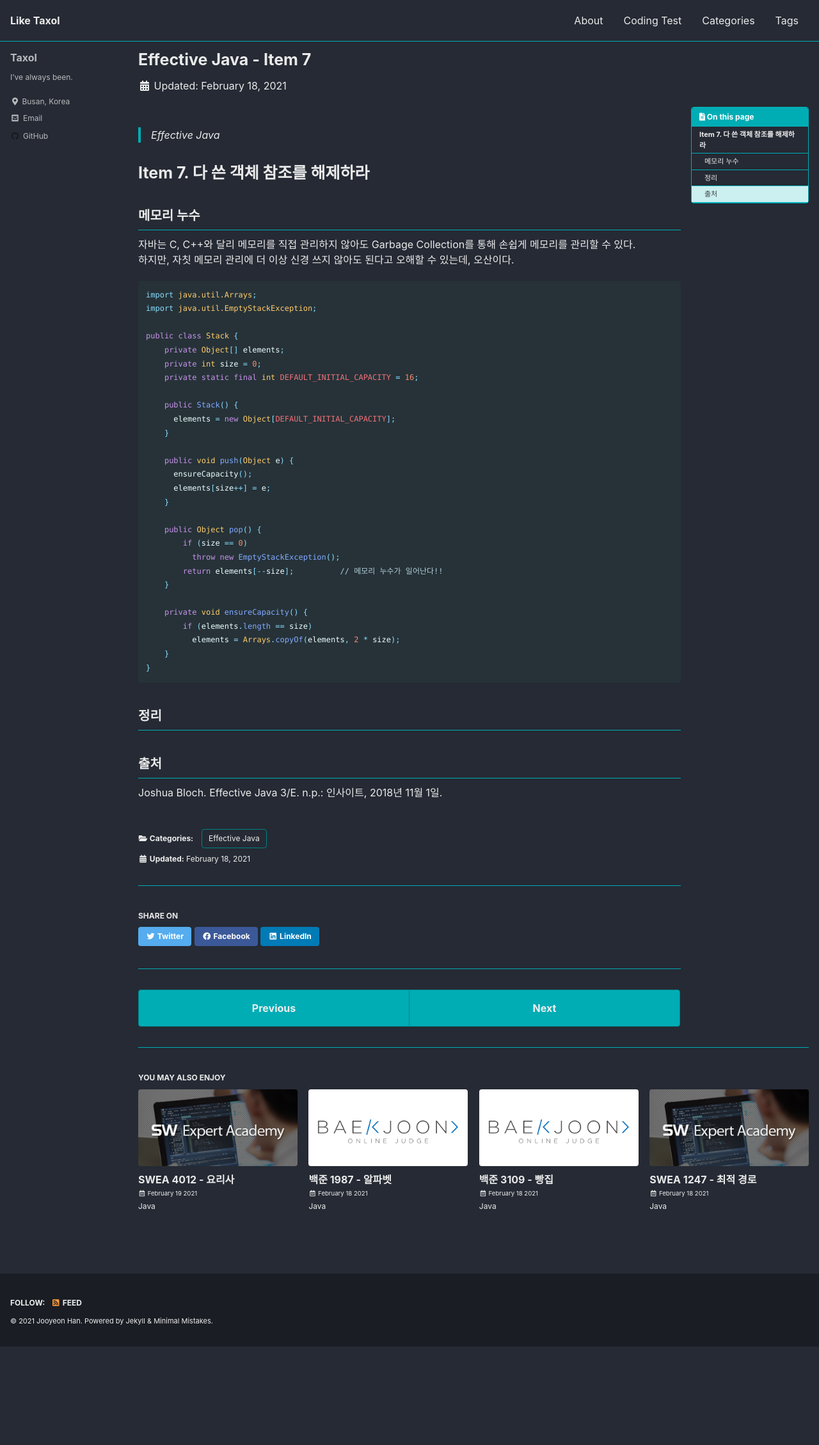
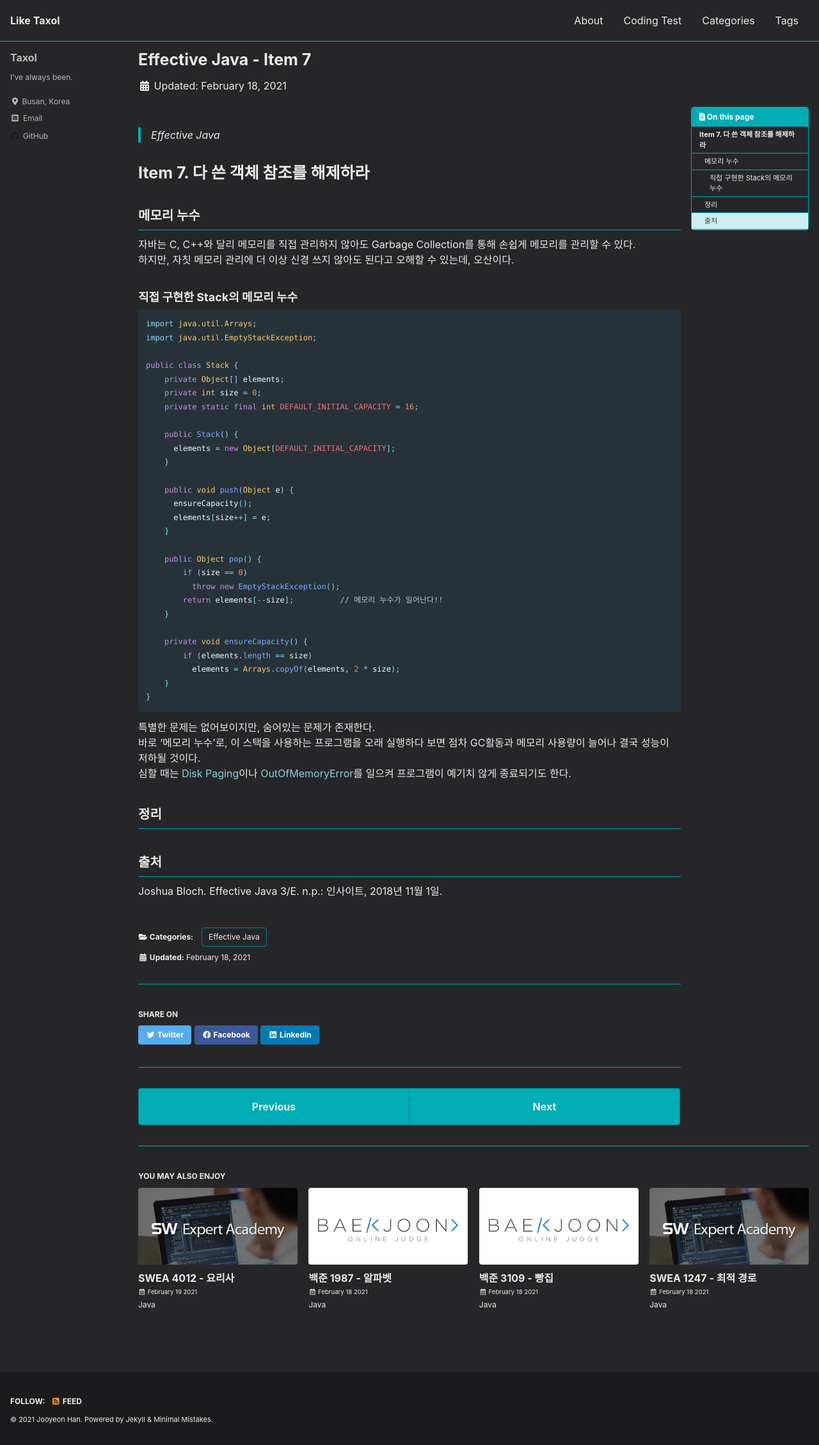
Before and after one commit to taxol1203/taxol1203.github.io, a Jekyll site: the page built from _posts/2021-02-18-EJ-Item7.md, in a window 1280 px wide. Shown: the whole page at 64% size. Built offline with Jekyll 4.4.1, drawn with Linux system fonts in a browser that asks for light colours; cached includes are drawn as plain includes; before the commit the page ends 2105 px from its top, so only the background shows below that.

Commit message:
change background color

````diff
--- a/_posts/2021-02-18-EJ-Item7.md
+++ b/_posts/2021-02-18-EJ-Item7.md
@@ -17,6 +17,7 @@
 ## 메모리 누수
 자바는 C, C++와 달리 메모리를 직접 관리하지 않아도 Garbage Collection를 통해 손쉽게 메모리를 관리할 수 있다.
 하지만, 자칫 메모리 관리에 더 이상 신경 쓰지 않아도 된다고 오해할 수 있는데, 오산이다.
+### 직접 구현한 Stack의 메모리 누수
 ```java
 import java.util.Arrays;
 import java.util.EmptyStackException;
@@ -47,6 +48,11 @@
     }
 }
 ```
+특별한 문제는 없어보이지만, 숨어있는 문제가 존재한다.
+바로 '메모리 누수'로, 이 스택을 사용하는 프로그램을 오래 실행하다 보면 점차 GC활동과 메모리 사용량이 늘어나 결국 성능이 저하될 것이다.
+심할 때는 [Disk Paging](http://www.terms.co.kr/paging.htm)이나 [OutOfMemoryError](https://sejoung.github.io/2019/03/2019-03-20-Understand_the_OutOfMemoryError_Exception/#%EA%B0%9D%EC%B2%B4-%EB%B3%B4%EB%A5%98-%EC%A4%91-Finalization-%EB%AA%A8%EB%8B%88%ED%84%B0%EB%A7%81)를 일으켜 프로그램이 예기치 않게 종료되기도 한다.
+
+
 
 
 ## 정리
--- a/_sass/minimal-mistakes/skins/_dark.scss
+++ b/_sass/minimal-mistakes/skins/_dark.scss
@@ -3,7 +3,7 @@
    ========================================================================== */
 
 /* Colors */
-$background-color: #252a34 !default;
+$background-color: #262629 !default;
 $text-color: #eaeaea !default;
 $primary-color: #00adb5 !default;
 $border-color: #00adb5 !default;
````
Also changed, not shown: _posts/2021-02-19-SWEA-요리사.md (line endings or trailing spaces).
